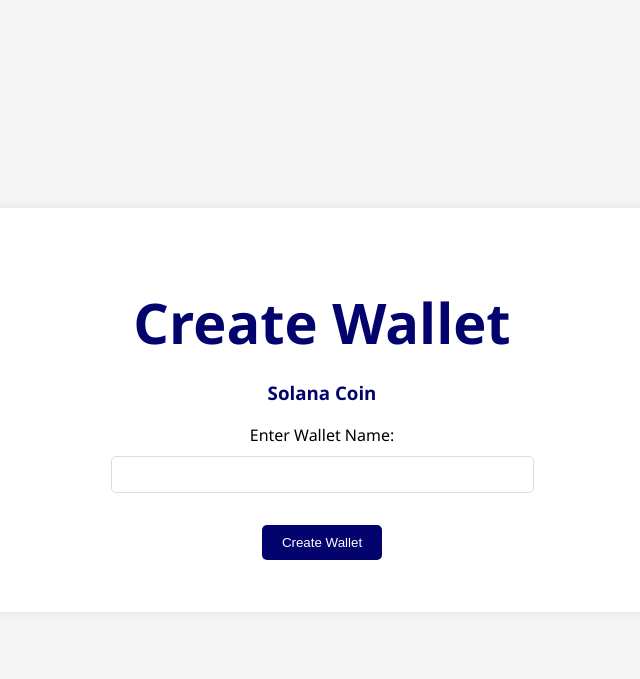
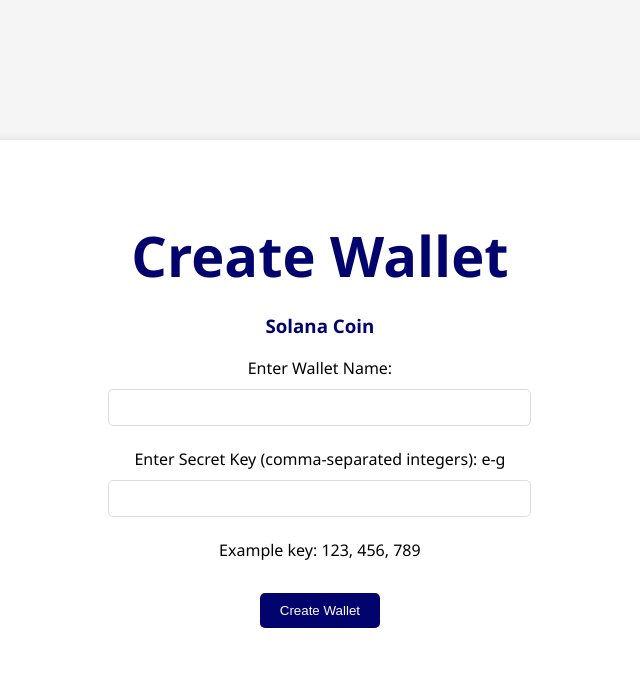
Before and after one commit to alishbazafarabbasi/wallet_app, a Flask app: page / in a window 1280 px wide. Shown: the top 679 px of the page, without its empty margins (318-958 px from the left). Run offline with Flask 2, Linux system fonts and the light colour scheme.

Commit message:
Minor Update
Wallet Integration using Solana

```diff
--- a/app.py
+++ b/app.py
@@ -24,46 +24,45 @@
 def index():
     return render_template('create_wallet.html')
 
+@app.route('/create_wallet', methods=['GET', 'POST'])
+def create_wallet():
+    error = None
 
-@app.route('/create_wallet', methods=['POST'])
-def create_wallet():
-    try:
-        wallet_name = request.form.get('wallet_name')
-        secret_key = [
-            174, 47, 154, 16, 202, 193, 206, 113,
-            199, 190, 53, 133, 169, 175, 31, 56,
-            222, 53, 138, 189, 224, 216, 117, 173,
-            10, 149, 53, 45, 73, 251, 237, 246,
-            15, 185, 186, 82, 177, 240, 148, 69,
-            241, 227, 167, 80, 141, 89, 240, 121,
-            121, 35, 172, 247, 68, 251, 226, 218,
-            48, 63, 176, 109, 168, 89, 238, 135,
-        ]
+    if request.method == 'POST':
+        try:
+            wallet_name = request.form.get('wallet_name')
+            secret_key_input = request.form.get('secret_key')
 
-        keypair = Keypair.from_bytes(secret_key)
-        print(f"Created Keypair with public key: {keypair.pubkey()}")
+            # Validate secret_key format (comma-separated integers)
+            try:
+                secret_key = list(map(int, secret_key_input.split(',')))
+            except ValueError:
+                error = 'Secret key format is incorrect. Please use comma-separated integers.'
 
-        public_key = keypair.pubkey()
+            if not error:
+                # Create keypair from the secret key
+                keypair = Keypair.from_bytes(secret_key)
+                print(f"Created Keypair with public key: {keypair.pubkey()}")
 
-        # receiver_keypair = Keypair()
+                public_key = keypair.pubkey()
 
-        # Generate a new Solana keypair
-        # public_key = receiver_keypair.pubkey()
+                # Store wallet details
+                wallet_address = str(public_key)
+                wallets_db[wallet_address] = {
+                    'wallet_name': wallet_name,
+                    'public_key': public_key,
+                    'transactions': [],
+                }
 
-        # Store wallet details
-        wallet_address = str(public_key)
-        wallets_db[wallet_address] = {
-            'wallet_name': wallet_name,
-            'public_key': public_key,
-            'transactions': [],
-        }
+                # Redirect to wallet details page
+                return redirect(url_for('wallet_details', address=wallet_address))
 
-        # Redirect to wallet details page
-        return redirect(url_for('wallet_details', address=wallet_address))
+        except Exception as e:
+            app.logger.error(f"Error generating wallet: {e}")
+            error = 'Failed to generate wallet'
 
-    except Exception as e:
-        app.logger.error(f"Error generating wallet: {e}")
-        return jsonify({'error': 'Failed to generate wallet'}), 500
+    # Render the template with or without error message
+    return render_template('create_wallet.html',error=error)
 
 @app.route('/wallet/<address>')
 def wallet_details(address):
--- a/templates/create_wallet.html
+++ b/templates/create_wallet.html
@@ -40,11 +40,26 @@
               name="wallet_name"
               required
             /><br /><br />
+            <label for="secret_key"
+              >Enter Secret Key (comma-separated integers): e-g </label
+            ><br />
+            <input type="text" id="secret_key" name="secret_key" required />
+            <br />
+            <br />
+            Example key: 123, 456, 789
+            <br />
+            <br />
+
+            {% if error %}
+            <div class="error-message" style="color: red">
+              <p>{{ error }}</p>
+            </div>
+            {% endif %}
             <button type="submit">Create Wallet</button>
           </form>
           <br />
         </div>
       </div>
     </div>
-  </body>
+  </body>
 </html>
```
